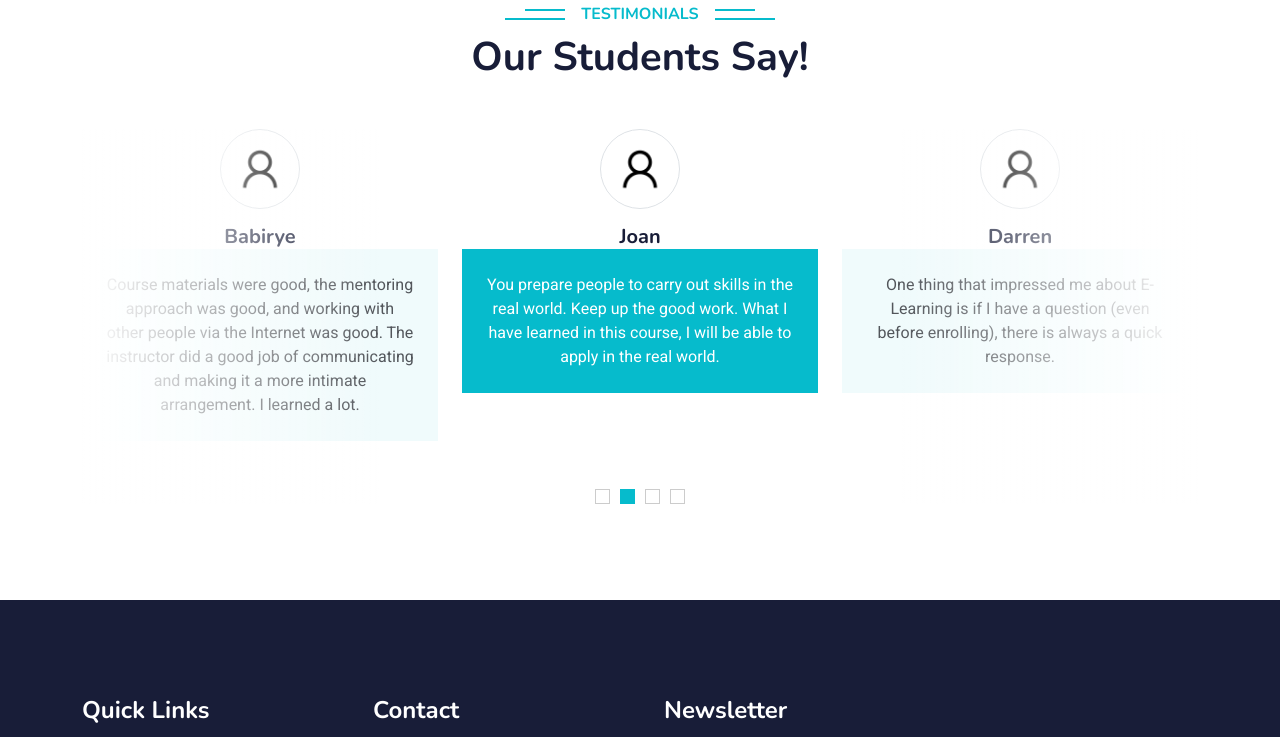
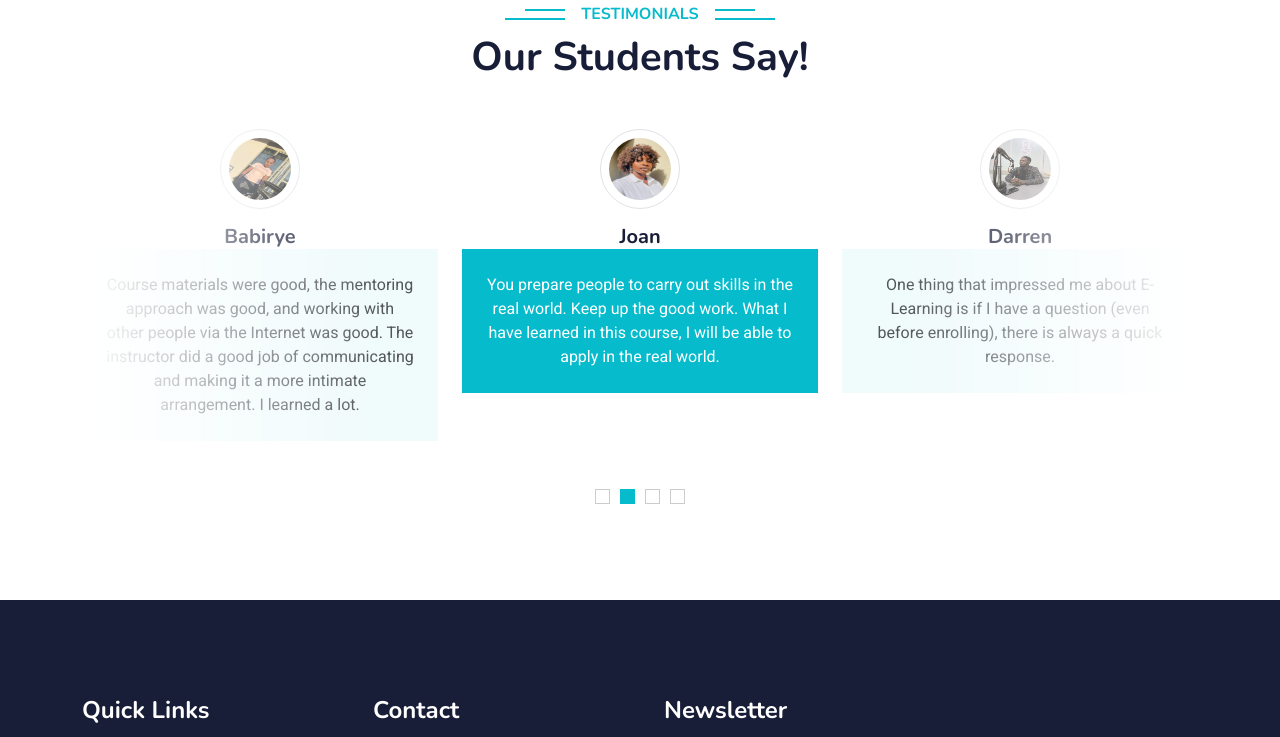
Before and after one commit to techhubhosting/elearningtraders, a plain HTML site: page index.html in a window 1280 px wide. Shown: the part 3500-4237 px from the top of the page. Drawn offline with nearby package versions, Linux system fonts and the light colour scheme.

Commit message:
Add files via upload

```diff
--- a/index.html
+++ b/index.html
@@ -330,7 +330,7 @@
             </div>
             <div class="owl-carousel testimonial-carousel position-relative">
                 <div class="testimonial-item text-center">
-                    <img class="border rounded-circle p-2 mx-auto mb-3" src="img/testimonial.png" style="width: 80px; height: 80px;">
+                    <img class="border rounded-circle p-2 mx-auto mb-3" src="img/testimonial1.jpg" style="width: 80px; height: 80px;">
                     <h5 class="mb-0">Babirye </h5>
 
                     <div class="testimonial-text bg-light text-center p-4">
@@ -338,7 +338,7 @@
                     </div>
                 </div>
                 <div class="testimonial-item text-center">
-                    <img class="border rounded-circle p-2 mx-auto mb-3" src="img/testimonial.png" style="width: 80px; height: 80px;">
+                    <img class="border rounded-circle p-2 mx-auto mb-3" src="img/testimonial4.png" style="width: 80px; height: 80px;">
                     <h5 class="mb-0">Joan</h5>
 
                     <div class="testimonial-text bg-light text-center p-4">
@@ -346,7 +346,7 @@
                     </div>
                 </div>
                 <div class="testimonial-item text-center">
-                    <img class="border rounded-circle p-2 mx-auto mb-3" src="img/testimonial.png" style="width: 80px; height: 80px;">
+                    <img class="border rounded-circle p-2 mx-auto mb-3" src="img/testimonial3.jpg" style="width: 80px; height: 80px;">
                     <h5 class="mb-0">Darren</h5>
 
                     <div class="testimonial-text bg-light text-center p-4">
@@ -354,7 +354,7 @@
                     </div>
                 </div>
                 <div class="testimonial-item text-center">
-                    <img class="border rounded-circle p-2 mx-auto mb-3" src="img/testimonial.png" style="width: 80px; height: 80px;">
+                    <img class="border rounded-circle p-2 mx-auto mb-3" src="img/testimonial2.jpg" style="width: 80px; height: 80px;">
                     <h5 class="mb-0">Lubega</h5>
 
                     <div class="testimonial-text bg-light text-center p-4">
```
